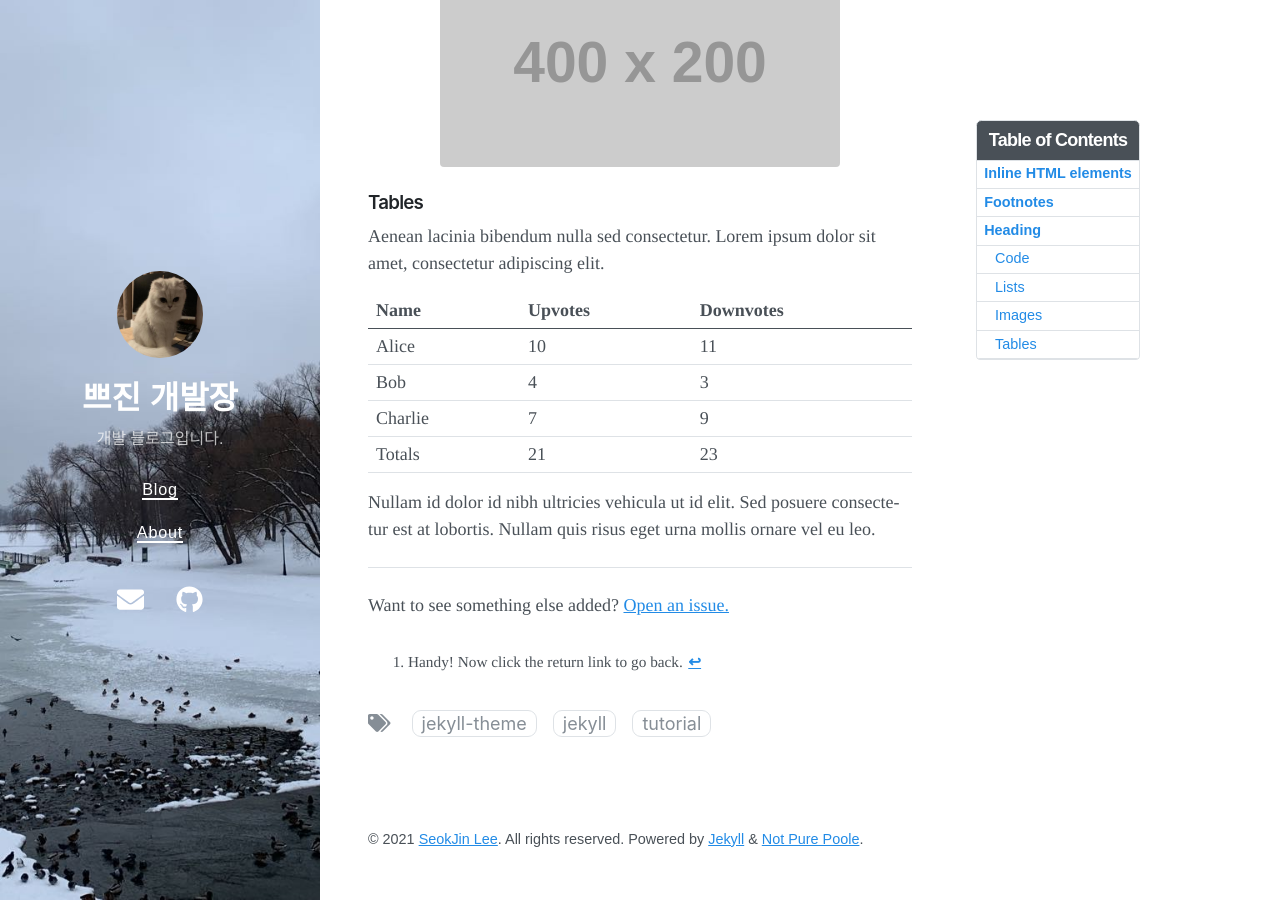
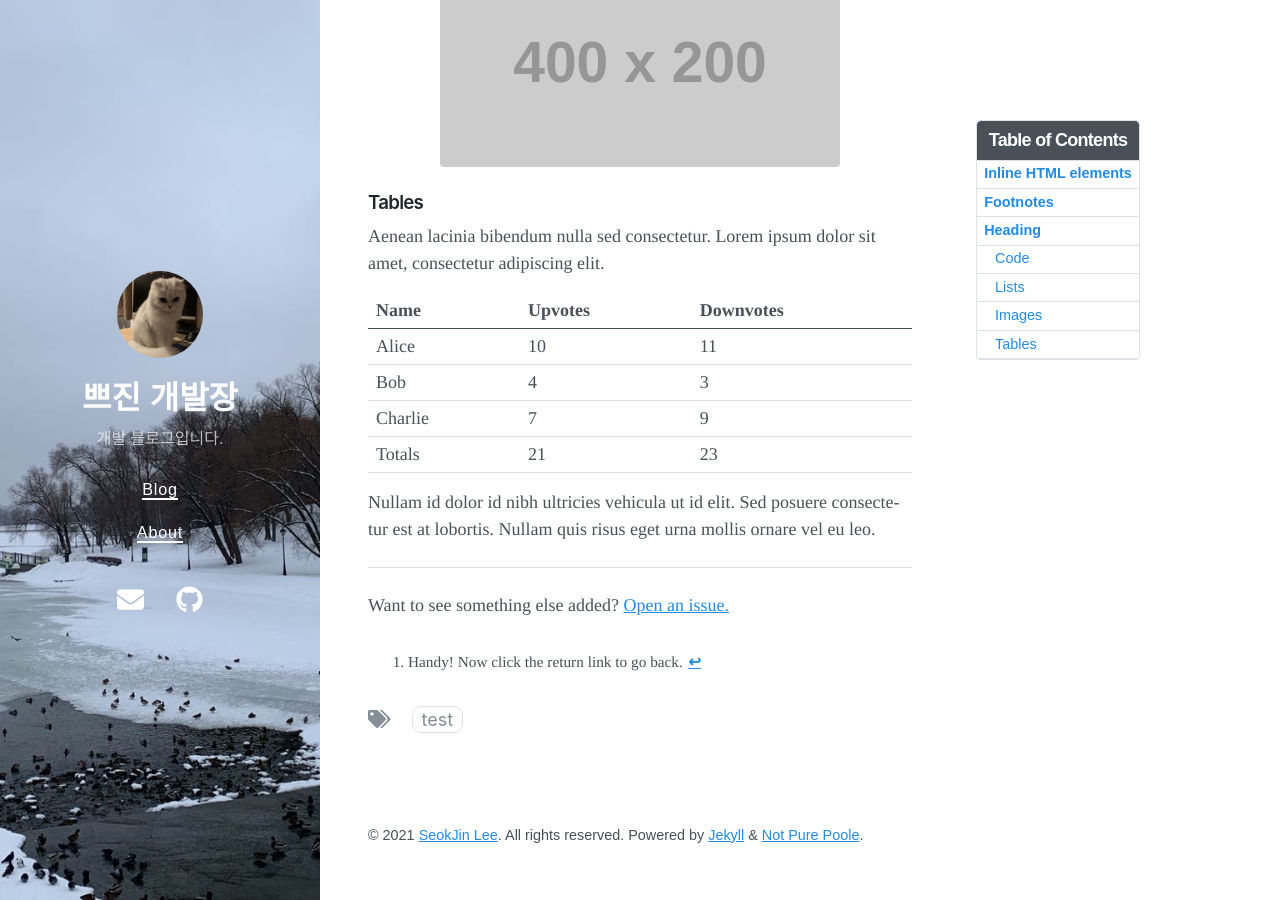
Before and after one commit to seokjinlee1994/seokjinlee1994.github.io, a Jekyll site: the page built from _posts/2020-09-29-welcome-to-not-pure-poole.md, in a window 1280 px wide and 900 px high, scrolled down 4275 px. Built offline with Jekyll 4.4.1, drawn with Linux system fonts in a browser that asks for light colours; nearby versions of some CDN libraries.

Commit message:
21_07_15 testPush

```diff
--- a/_posts/2020-09-29-welcome-to-not-pure-poole.md
+++ b/_posts/2020-09-29-welcome-to-not-pure-poole.md
@@ -3,7 +3,7 @@ layout: post
 title: Welcome to Not Pure Poole
 date: 2021-07-15 20:01 +0800
 last_modified_at: 2021-07-15 20:01 +0800
-tags: [jekyll theme, jekyll, tutorial]
+tags: [test]
 toc:  true
 ---
 한글도 되나용
```
